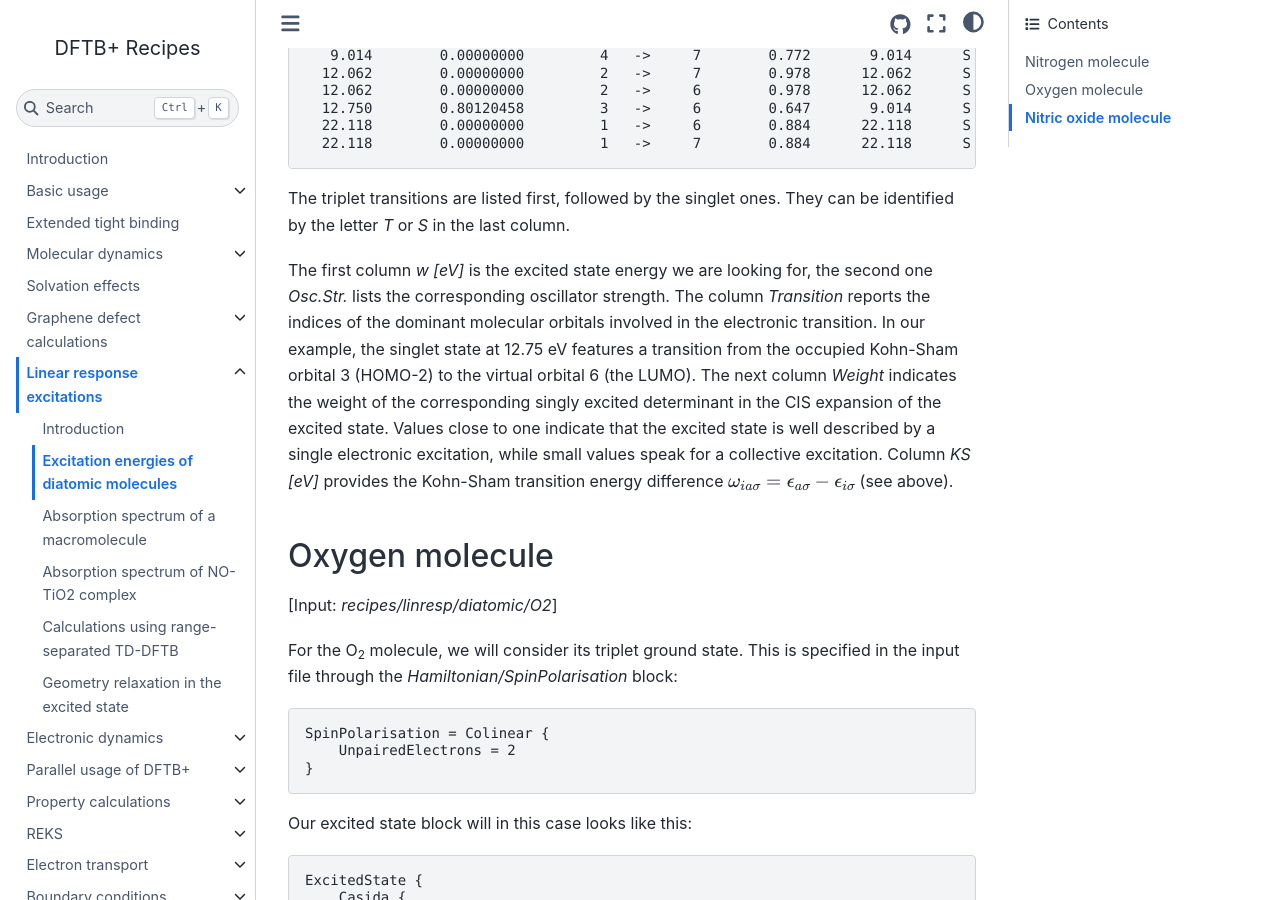
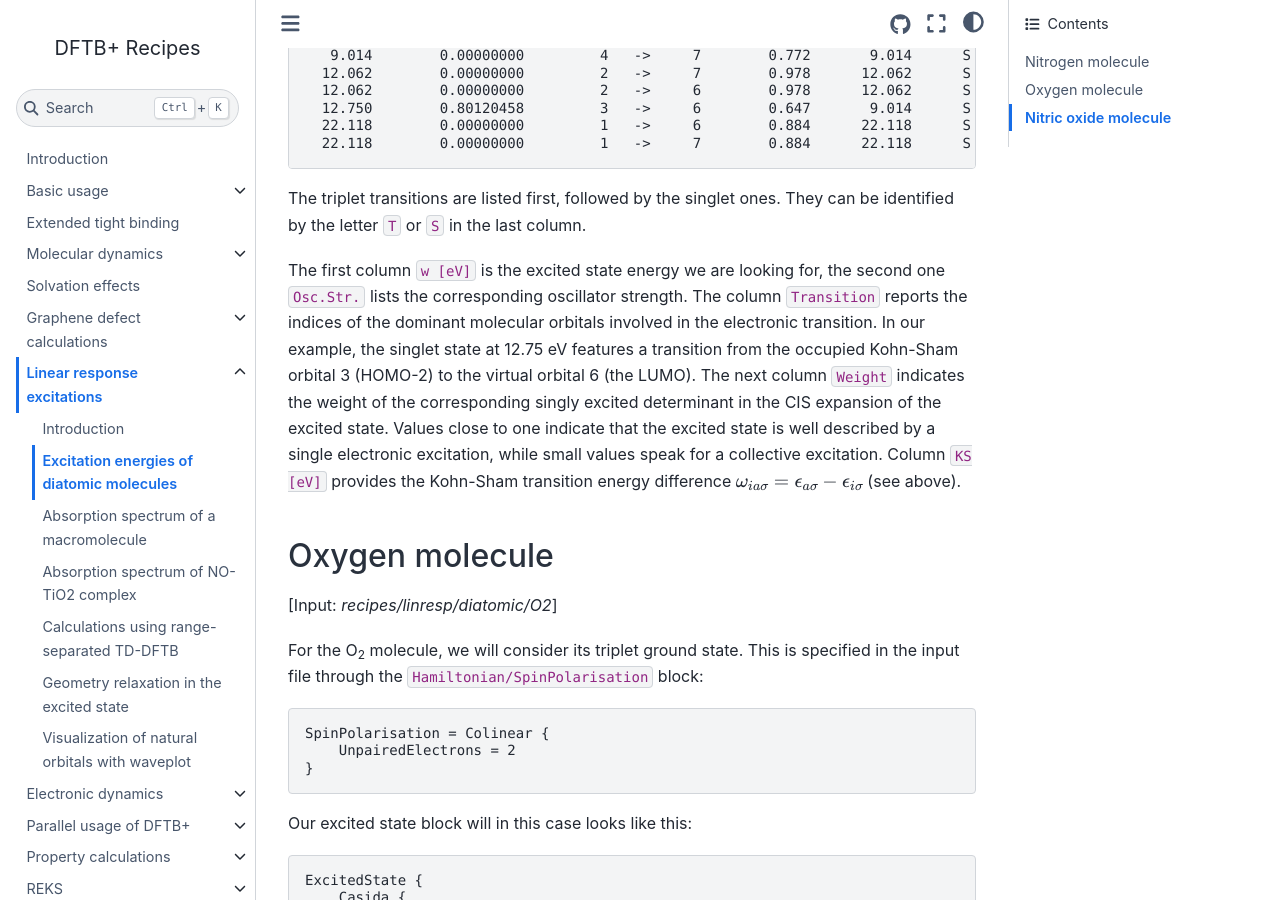
Before and after one commit to dftbplus/recipes, a Sphinx documentation site: the page built from docs/linresp/diatomic.rst, in a window 1280 px wide and 900 px high, scrolled down 2040 px. Built offline with Sphinx 7.4.7 and the Sphinx Book theme 1.1.4, drawn with Linux system fonts in a browser that asks for light colours.

Commit message:
Rst missing II

```diff
--- a/docs/_static/references.bib
+++ b/docs/_static/references.bib
@@ -173,3 +173,24 @@ pages = {379-391},
 year = {2022},
 doi = {10.1021/acs.est.1c06935}
 }
+
+@article{luzanov1976application,
+  title={Application of transition density matrix for analysis of excited states},
+  author={Luzanov, AV and Sukhorukov, AA and Umanskii, VE},
+  journal={Theoretical and Experimental Chemistry},
+  volume={10},
+  pages={354--361},
+  year={1976},
+  publisher={Springer}
+}
+
+@article{martin2003natural,
+  title={Natural transition orbitals},
+  author={Martin, Richard L},
+  journal={The Journal of chemical physics},
+  volume={118},
+  number={11},
+  pages={4775--4777},
+  year={2003},
+  publisher={American Institute of Physics}
+}
--- a/docs/linresp/diatomic.rst
+++ b/docs/linresp/diatomic.rst
@@ -24,7 +24,7 @@ excited states with both singlet and triplet multiplicities. The
 solution of the Casida equation is performed after a single-point
 (static) DFTB ground-state calculation for the optimised geometry. All
 this is done in a single DFTB run (one single input file). The
-*dftb_in.hsd* input file should look like this::
+`dftb_in.hsd` input file should look like this::
 
   Geometry = GenFormat {
       <<< "geo_in.gen"
@@ -58,8 +58,8 @@ this is done in a single DFTB run (one single input file). The
   }
 
 The input shows a standard spin-unpolarised static DFTB calculation,
-except for a new block denoted as *ExcitedState* with an embedded
-subblock called *Casida*. Once the SCC loop is converged, this block
+except for a new block denoted as ``ExcitedState`` with an embedded
+subblock called ``Casida``. Once the SCC loop is converged, this block
 instructs DFTB+ to build the response matrix according to Casida,
 using the just-obtained DFTB orbitals and energies, and diagonalise
 it.
@@ -72,9 +72,9 @@ triplet excitations. That is, if we would be only interested in
 singlet transitions, we could just omit the spin constants in the
 input file.
 
-Let us now take a closer look at the *Casida* block. The keyword
-*NrOfExcitations* specifies how many transitions per spin symmetry, or
-multiplicity, we want to compute. In *Symmetry* we specify the
+Let us now take a closer look at the ``Casida`` block. The keyword
+``NrOfExcitations`` specifies how many transitions per spin symmetry, or
+multiplicity, we want to compute. In ``Symmetry`` we specify the
 multiplicity of the transition (either singlet, triplet or both). The
 multiplicity of the transition is the difference between the
 multiplicities of the excited state and the ground state. In our
@@ -85,7 +85,7 @@ means the first 10 singlet-to-singlet and 10 singlet-to-triplet
 transitions.
 
 Once the calculation is finished (it takes a fraction of a second),
-the output file *EXC.DAT* contains the excitation energies and
+the output file `EXC.DAT` contains the excitation energies and
 oscillator strengths, as well as other valuable information. It should
 look like this::
 
@@ -117,20 +117,20 @@ look like this::
 
 
 The triplet transitions are listed first, followed by the singlet
-ones. They can be identified by the letter *T* or *S* in the last
+ones. They can be identified by the letter ``T`` or ``S`` in the last
 column.
 
-The first column *w [eV]* is the excited state energy we are looking
-for, the second one *Osc.Str.* lists the corresponding oscillator
-strength. The column *Transition* reports the indices of the dominant
+The first column ``w [eV]`` is the excited state energy we are looking
+for, the second one ``Osc.Str.`` lists the corresponding oscillator
+strength. The column ``Transition`` reports the indices of the dominant
 molecular orbitals involved in the electronic transition. In our
 example, the singlet state at 12.75 eV features a transition from the
 occupied Kohn-Sham orbital 3 (HOMO-2) to the virtual orbital 6 (the
-LUMO). The next column *Weight* indicates the weight of the
+LUMO). The next column ``Weight`` indicates the weight of the
 corresponding singly excited determinant in the CIS expansion of the
 excited state. Values close to one indicate that the excited state is
 well described by a single electronic excitation, while small values
-speak for a collective excitation. Column *KS [eV]* provides the
+speak for a collective excitation. Column ``KS [eV]`` provides the
 Kohn-Sham transition energy difference :math:`\omega_{ia\sigma} =
 \epsilon_{a\sigma} - \epsilon_{i\sigma}` (see above).
 
@@ -141,7 +141,7 @@ Oxygen molecule
 
 For the |O2| molecule, we will consider its triplet ground state. This
 is specified in the input file through the
-*Hamiltonian/SpinPolarisation* block::
+``Hamiltonian/SpinPolarisation`` block::
 
   SpinPolarisation = Colinear {
       UnpairedElectrons = 2
@@ -162,7 +162,7 @@ our eigenvalue problem into two independent singlet and triplet
 equations, so we have to build and diagonalise the entire response
 matrix in this case. But, how do we know the spin multiplicities of
 the computed transitions? We get this information from the last column
-of the *EXC.DAT* file::
+of the `EXC.DAT` file::
 
   w [eV]       Osc.Str.         Transition         Weight      KS [eV]    D<S*S>
 
@@ -227,7 +227,7 @@ In this case, the first 10 excitations are::
   8.636        0.00000000      3   ->     7        0.657       8.636    -0.000
  11.652        0.49971991      3   ->     6        0.600       8.636    -0.597
 
-Let us pay attention to the last column of the *EXC.DAT*
+Let us pay attention to the last column of the `EXC.DAT`
 file. Contrary to the previous case, here we obtain large non-zero
 :math:`\Delta S^2` values. When :math:`\Delta S^2 = 0`, we are in the
 presence of a doublet-to-doublet transition. Likewise, if
@@ -236,7 +236,7 @@ state. Otherwise, we have some extent of spin contamination in our
 obtained transitions. The last column should help us determine which
 excitations are to be trusted. We can set an arbitrary spin
 contamination threshold to establish which transitions we will
-consider leading to a physical excited state.  In our *NO-TiO2*
+consider leading to a physical excited state.  In our ``NO-TiO2``
 recipe, we will compute the absorption spectrum of a system where
 transitions with a spin contamination beyond an imposed threshold are
 excluded.
--- a/docs/linresp/index.rst
+++ b/docs/linresp/index.rst
@@ -43,3 +43,4 @@ of TD-DFTB will be exploited.
    no-titania.rst
    rangeseparated.rst
    relax.rst
+   naturalOrbitals.rst
```
Also changed, not shown: docs/linresp/macromolecule.rst (+4 -4 lines), docs/linresp/no-titania.rst (+5 -5 lines), docs/linresp/rangeseparated.rst (+14 -11 lines), docs/linresp/relax.rst (+44 -14 lines).
